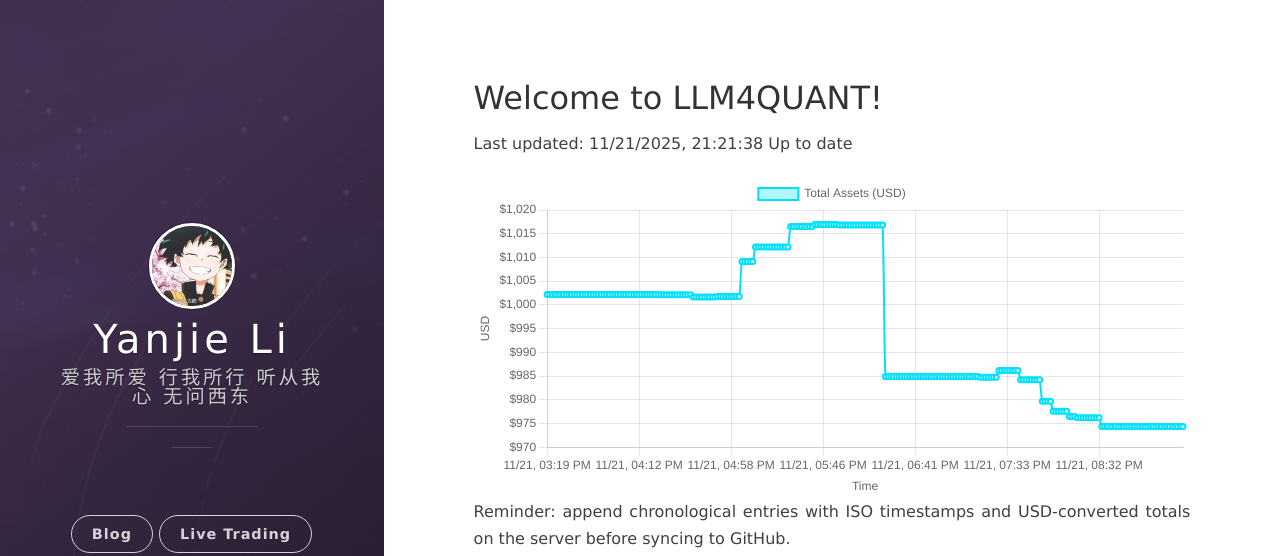
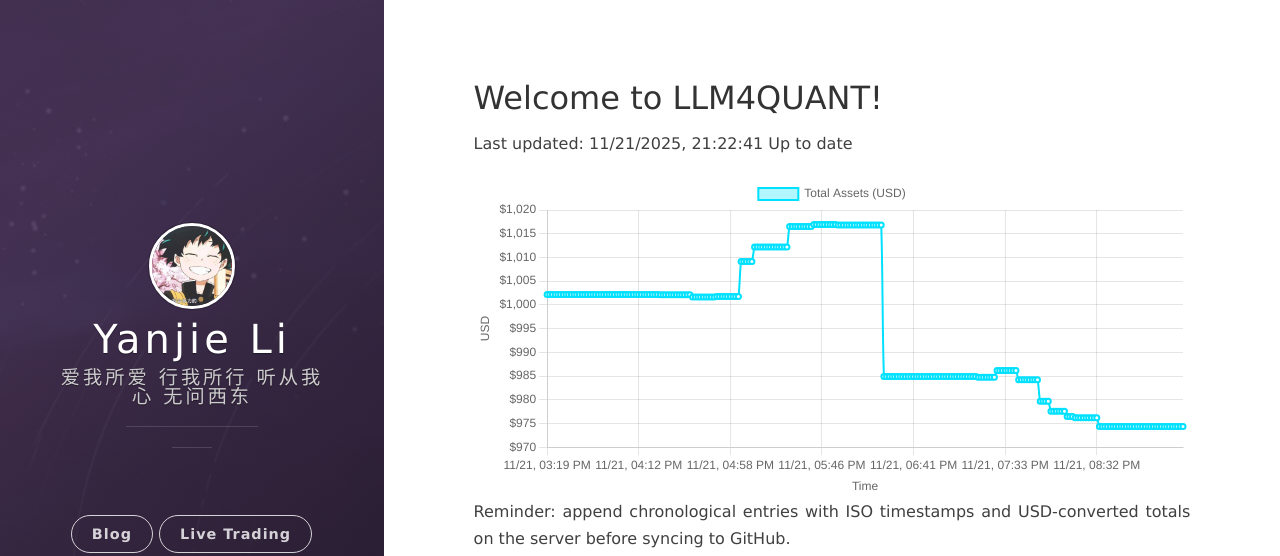
Before and after one commit to leeyegy/leeyegy.github.io, a Jekyll site: the page built from live-trading.html, in a window 1280 px wide. Shown: the top 556 px of the page. Built offline with Jekyll 4.4.1, drawn with Linux system fonts in a browser that asks for light colours; nearby versions of some CDN libraries.

Commit message:
AccountMonitor: update balance history 2025-11-22T05:22:41+08:00

```diff
--- a/assets/data/binance/balance-history.json
+++ b/assets/data/binance/balance-history.json
@@ -1,5 +1,5 @@
 {
-  "generatedAt": "2025-11-22T05:21:38+08:00",
+  "generatedAt": "2025-11-22T05:22:41+08:00",
   "asset": "total_usd_value",
   "history": [
     {
@@ -945,6 +945,10 @@
     {
       "timestamp": "2025-11-22T05:21:38+08:00",
       "totalUsd": 974.36593718
+    },
+    {
+      "timestamp": "2025-11-22T05:22:41+08:00",
+      "totalUsd": 974.36593718
     }
   ]
 }
```
